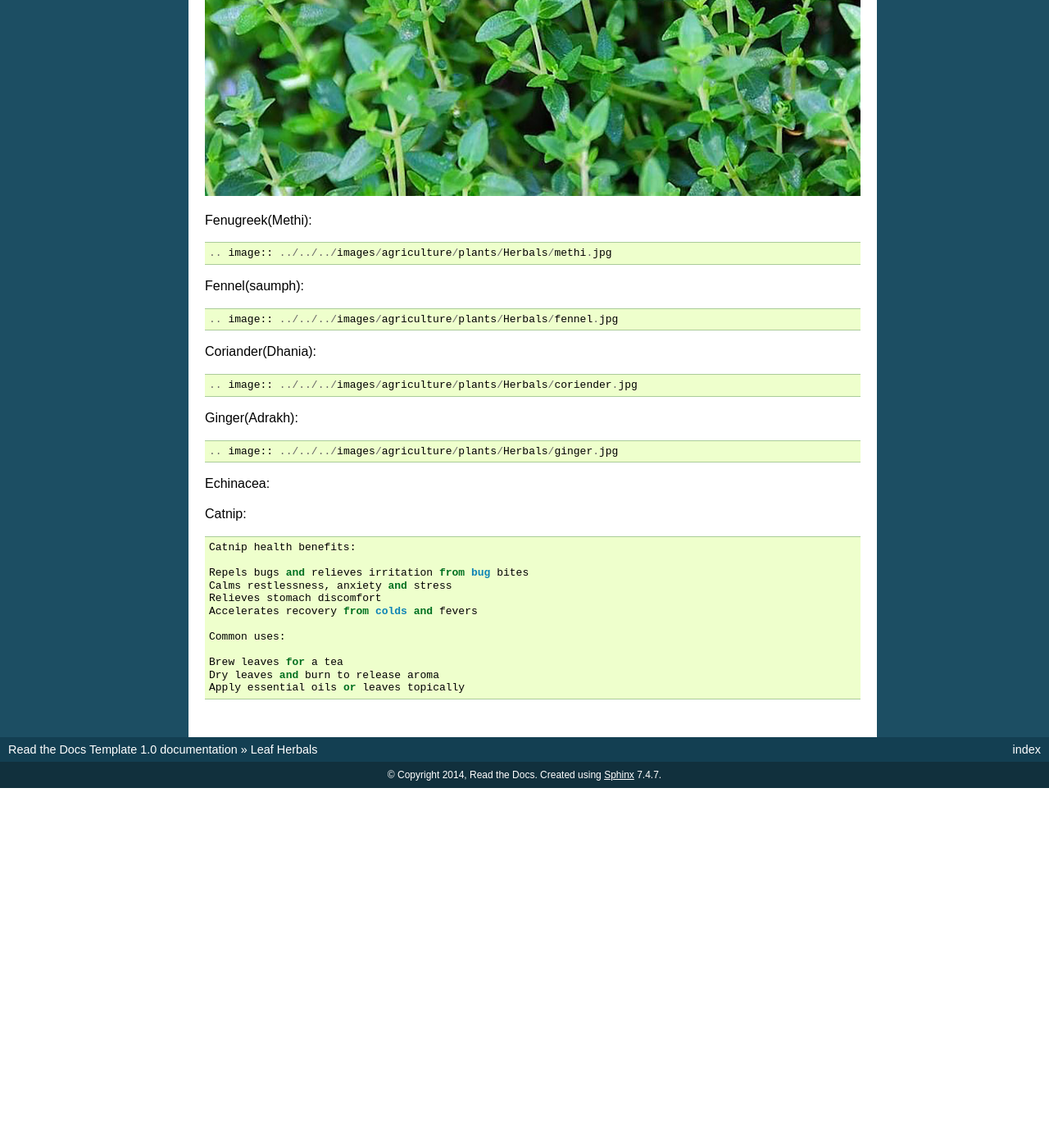
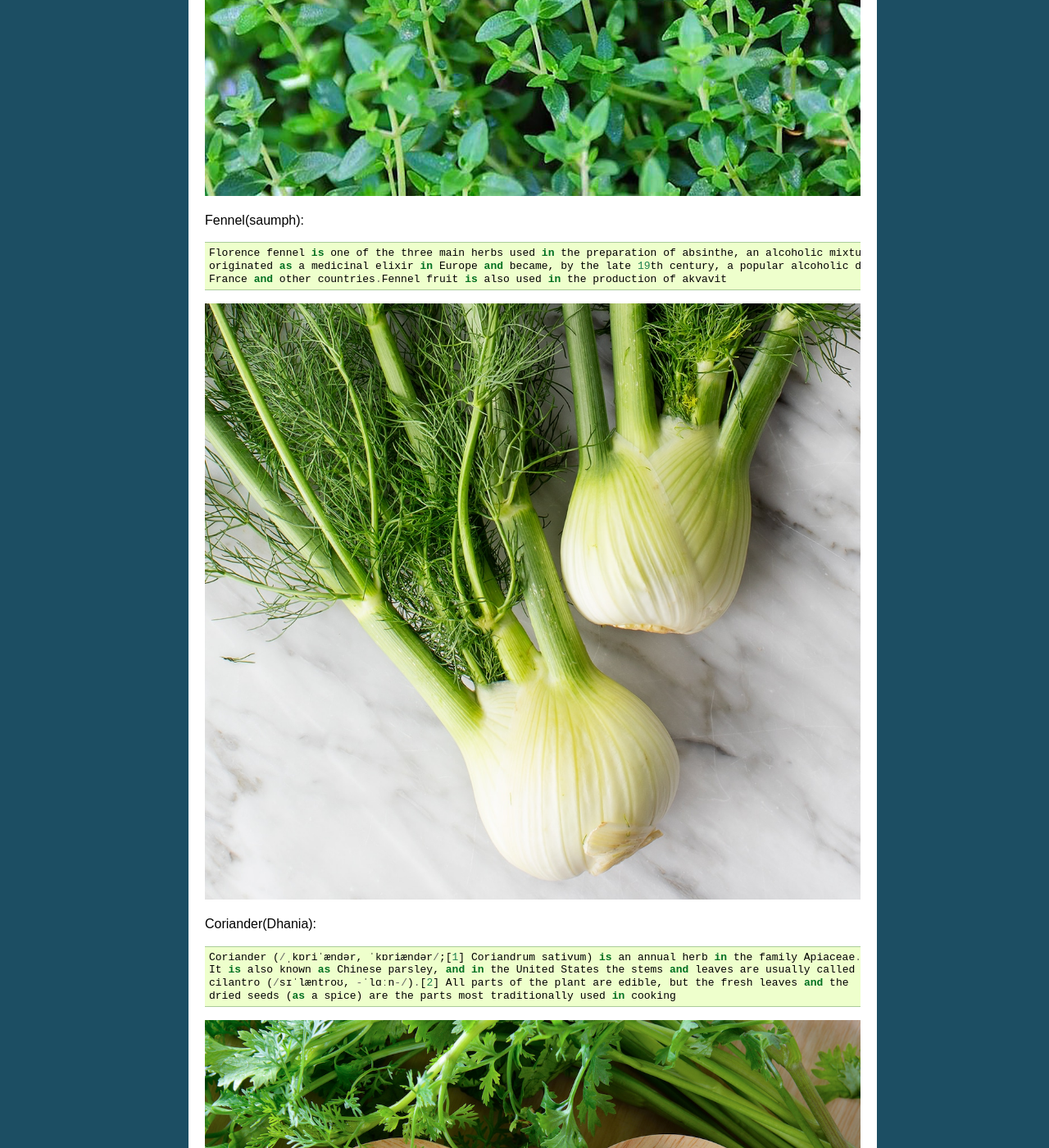
Before and after one commit to ramashanker/Documentation, a Sphinx documentation site: the page built from docs/agriculture/plants/Herbals/leaf_herbals.rst, in a window 1280 px wide and 1400 px high, scrolled down 3002 px. Shown: the whole window at 82% size. Built offline with Sphinx 7.4.7, drawn with Linux system fonts in a browser that asks for light colours; before the commit the page ends 3963 px from its top, so only the background shows below that; some of the changed text lies outside the part shown.

Commit message:
herbals update

```diff
--- a/docs/agriculture/plants/Herbals/leaf_herbals.rst
+++ b/docs/agriculture/plants/Herbals/leaf_herbals.rst
@@ -45,26 +45,52 @@ Thyme::
 
 .. image:: ../../../images/agriculture/plants/Herbals/thyme.jpg
 
-Fenugreek(Methi)::
-
-.. image:: ../../../images/agriculture/plants/Herbals/methi.jpg
 
 Fennel(saumph)::
 
+    Florence fennel is one of the three main herbs used in the preparation of absinthe, an alcoholic mixture which
+    originated as a medicinal elixir in Europe and became, by the late 19th century, a popular alcoholic drink in
+    France and other countries.Fennel fruit is also used in the production of akvavit
+
 .. image:: ../../../images/agriculture/plants/Herbals/fennel.jpg
+
 
 Coriander(Dhania)::
 
+    Coriander (/ˌkɒriˈændər, ˈkɒriændər/;[1] Coriandrum sativum) is an annual herb in the family Apiaceae.
+    It is also known as Chinese parsley, and in the United States the stems and leaves are usually called
+    cilantro (/sɪˈlæntroʊ, -ˈlɑːn-/).[2] All parts of the plant are edible, but the fresh leaves and the
+    dried seeds (as a spice) are the parts most traditionally used in cooking
+
 .. image:: ../../../images/agriculture/plants/Herbals/coriender.jpg
+
 
 Ginger(Adrakh)::
 
+    Ginger (Zingiber officinale) is a flowering plant whose rhizome, ginger root or ginger, is widely used as
+    a spice and a folk medicine.[2] It is a herbaceous perennial which grows annual pseudostems
+    (false stems made of the rolled bases of leaves) about one meter tall bearing narrow leaf blades.
+    The inflorescences bear pale yellow with purple flowers and arise directly from the rhizome on separate shoots.
+
 .. image:: ../../../images/agriculture/plants/Herbals/ginger.jpg
+
 
 Echinacea::
 
+    Echinacea /ˌɛkɪˈneɪʃiə/[1] is a genus, or group of herbaceous flowering plants in the daisy family.
+    The genus Echinacea has ten species, which are commonly called coneflowers.
+    They are found only in eastern and central North America, where they grow in moist to dry prairies
+    and open wooded areas
+
+.. image:: ../../../images/agriculture/plants/Herbals/echinacea.jpg
+
 
 Catnip::
+
+    Nepeta cataria, commonly known as catnip, catswort, catwort, and catmint, is a species of the genus Nepeta
+    in the family Lamiaceae, native to southern and eastern Europe, the Middle East, Central Asia, and parts of China.
+    It is widely naturalized in northern Europe, New Zealand, and North America.
+    The common name catmint can also refer to the genus as a whole.
 
     Catnip health benefits:
 
```
Also changed, not shown: other parts of docs/agriculture/plants/Herbals/leaf_herbals.rst (+2 -0 lines), docs/images/agriculture/plants/Herbals/cataria.jpg (added), docs/images/agriculture/plants/Herbals/echinacea.jpg (added), docs/images/agriculture/plants/Herbals/methi.jpg (deleted).
